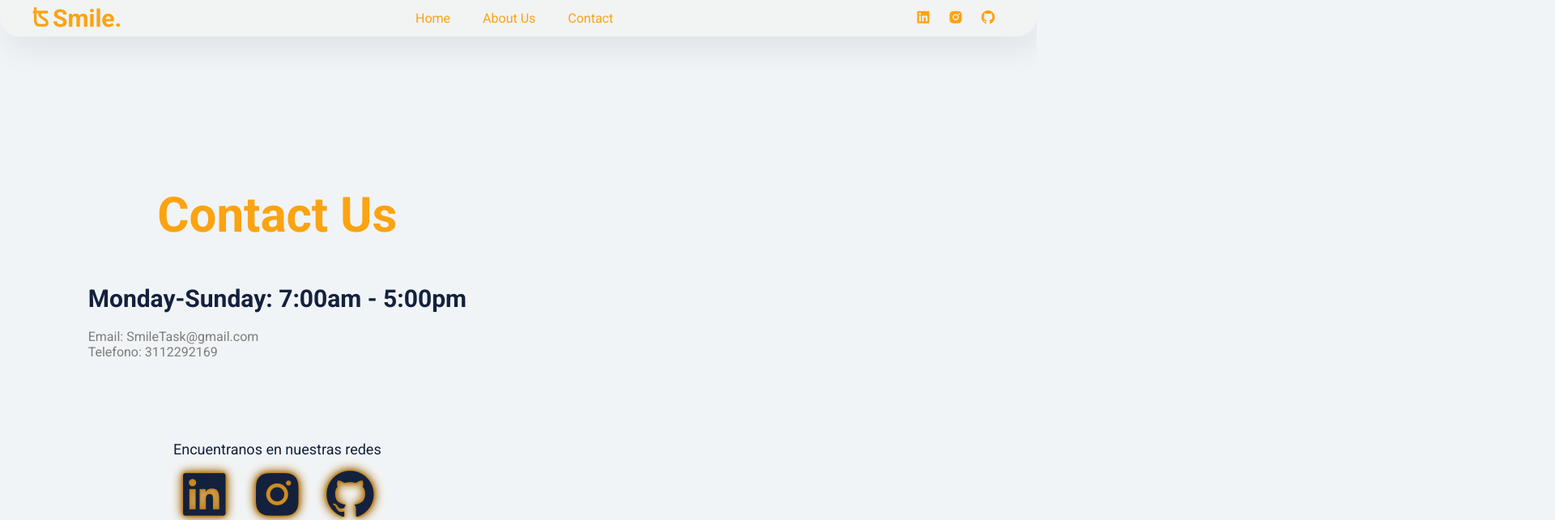
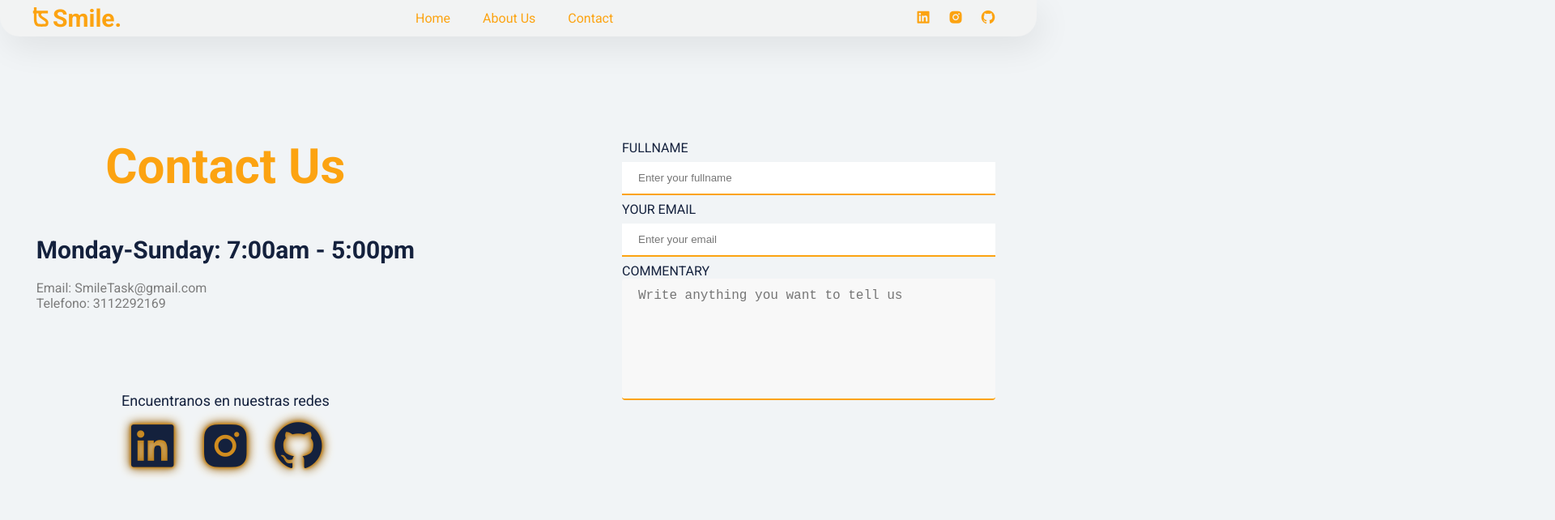
Before and after one commit to SmileTask/front-end, a React (Vite) app: page /contact in a window 1280 px wide. Shown: the top 642 px of the page at 81% size, 1920 px wide, since content can reach past the window. Built offline with nearby package versions, Linux system fonts and the light colour scheme.

Commit message:
add form into contact page

```diff
--- /dev/null
+++ b/src/components/contactComponents/contactForm.jsx
@@ -0,0 +1,30 @@
+import React from 'react'
+import '../../css/contactCss/form.css'
+
+const contactForm = () => {
+    return (
+        <div className="contactForm-content">
+            <div className="contentContact-form">
+                <form action="">
+                    <label htmlFor="fullName">FULLNAME
+                        <br/>
+                        <input type="text" name="email" id="email" placeholder="Enter your fullname"/>
+                    </label>
+                    <br/>
+                    <label htmlFor="yourEmail">YOUR EMAIL
+                        <br/>
+                        <input type="email" placeholder="Enter your email"/>
+                    </label>
+                    <br/>
+                    <label htmlFor="commentary">COMMENTARY
+                        <br/>
+                        <textarea name="commentary" id="commentary" cols="30" rows="10" placeholder="Write anything you want to tell us"></textarea>
+                    </label>
+
+                </form>
+            </div>
+        </div>
+    )
+}
+
+export default contactForm
--- /dev/null
+++ b/src/components/contactComponents/contactInfo.jsx
@@ -0,0 +1,29 @@
+import React from 'react'
+import '../../css/contactCss/info.css'
+
+const contactInfo = () => {
+    return (
+        <div className="contact-content">
+            <div className="contentContact-info">
+                <h2>Contact Us</h2>
+                <h3>Monday-Sunday: 7:00am - 5:00pm</h3>
+                <div className="contact-info">
+                    <p>Email: SmileTask@gmail.com</p>
+                    <p>Telefono: 3112292169</p>
+                </div>
+                <section className="contact-foundUs">
+                    Encuentranos en nuestras redes
+                </section>
+                <div className="contact-icons">
+                    <a href="https://www.linkedin.com/in/camilo-andres-moreno-roa-9981ba169/" target="_black"><i className='bx bxl-linkedin-square'></i></a>
+                    <a href="https://www.instagram.com/taurodev/" target="_blanck"><i className='bx bxl-instagram-alt'></i></a>
+                    <a href="https://github.com/Camilo1423" target="_blanck"><i className='bx bxl-github' ></i></a>
+                </div>
+                <div className="">
+                </div>
+            </div>
+        </div>
+    )
+}
+
+export default contactInfo
--- /dev/null
+++ b/src/css/contactCss/form.css
@@ -0,0 +1,40 @@
+.contactForm-content {
+    position: absolute;
+    height: 100%;
+    width: 90%;
+    left: 60%;
+    margin-top: 10%;
+}
+
+.contentContact-form {
+    text-align: left;
+}
+.contentContact-form form {
+    width: 40%;
+}
+
+.contentContact-form label {
+    color: var(--tone-six);
+}
+
+.contentContact-form input {
+    width: 100%;
+    padding: 12px 20px;
+    margin: 8px 0;
+    box-sizing: border-box;
+    border: none;
+    border-bottom: 2px solid var(--tone-five);
+}
+
+.contentContact-form textarea{
+    width: 100%;
+    height: 150px;
+    padding: 12px 20px;
+    box-sizing: border-box;
+    border: none;
+    border-bottom: 2px solid var(--tone-five);
+    border-radius: 4px;
+    background-color: #f8f8f8;
+    font-size: 16px;
+    resize: none;
+}
--- /dev/null
+++ b/src/css/contactCss/info.css
@@ -0,0 +1,57 @@
+.contact-content {
+    position: absolute;
+    top: 150px;
+    right: 60%;
+    z-index: 1;
+    margin-top: 20px;
+}
+
+.contentContact-info {
+    text-align: center;
+}
+
+.contentContact-info h2 {
+    color: var(--tone-five);
+    font-size: 60px;
+
+}
+
+.contentContact-info h3{
+    color: var(--tone-six);
+    margin-top: 50px;
+    font-size: 30px;
+}
+
+.contact-info{
+    color: var(--tone-four);
+    margin: 20px 0;
+    font-size: medium;
+    text-align: left;
+}
+
+.contact-foundUs {
+    margin-top: 100px;
+    font-size: large;
+    color: var(--tone-six);
+}
+
+.contact-icons a{
+    text-overflow: clip;
+    display: inline-block;
+    -webkit-box-sizing: border-box;
+    box-sizing: border-box;
+    padding: 10px;
+    border: none;
+    color: rgba(255, 255, 255, 1);
+    text-decoration: normal;
+    text-align: center;
+    -o-text-overflow: clip;
+    white-space: pre;
+    text-shadow: 0 0 15px var(--tone-five) ,
+    0 0 12px var(--tone-six) ,
+    0 0 3px var(--tone-five) ,
+    0 0 4px var(--tone-five) ,
+    0 0 5px var(--tone-five);
+    font-size: 70px;
+    color: var(--tone-six);
+}
--- a/src/css/pageCss/contact.css
+++ b/src/css/pageCss/contact.css
@@ -1,64 +1,4 @@
-.containerContact {
-    position: relative;
-    display: inline-block;
+.contactContainer {
     width: 100%;
-    z-index: -1;
+    margin-top: 50px;
 }
-.contact-content {
-    position: absolute;
-    top: 150px;
-    right: 60%;
-    right: 55%;
-    z-index: 1;
-    margin-top: 20px;
-}
-
-.contentContact-info {
-    text-align: center;
-}
-
-.containerContact h2 {
-    color: var(--tone-five);
-    font-size: 60px;
-
-}
-
-.contentContact-info h3{
-    color: var(--tone-six);
-    margin-top: 50px;
-    font-size: 30px;
-}
-
-.contact-info{
-    color: var(--tone-four);
-    margin: 20px 0;
-    font-size: medium;
-    text-align: left;
-}
-
-.contact-foundUs {
-    margin-top: 100px;
-    font-size: large;
-    color: var(--tone-six);
-}
-
-.contact-icons a{
-    text-overflow: clip;
-    display: inline-block;
-    -webkit-box-sizing: border-box;
-    box-sizing: border-box;
-    padding: 10px;
-    border: none;
-    color: rgba(255, 255, 255, 1);
-    text-decoration: normal;
-    text-align: center;
-    -o-text-overflow: clip;
-    white-space: pre;
-    text-shadow: 0 0 15px var(--tone-five) ,
-    0 0 12px var(--tone-six) ,
-    0 0 3px var(--tone-five) ,
-    0 0 4px var(--tone-five) ,
-    0 0 5px var(--tone-five);
-    font-size: 70px;
-    color: var(--tone-six);
-}
--- a/src/pages/Contact.jsx
+++ b/src/pages/Contact.jsx
@@ -1,28 +1,14 @@
 import React from 'react'
-import '../css/pageCss/contact.css'
+
+import ContactInfo from '.././components/contactComponents/contactInfo'
+import ContactForm from '.././components/contactComponents/contactForm.jsx'
+
 
 const contact = () => {
     return(
-        <div className="containerContact">
-            <div className="contact-content">
-                <div className="contentContact-info">
-                    <h2>Contact Us</h2>
-                    <h3>Monday-Sunday: 7:00am - 5:00pm</h3>
-                    <div className="contact-info">
-                        <p>Email: SmileTask@gmail.com</p>
-                        <p>Telefono: 3112292169</p>
-                    </div>
-                    <section className="contact-foundUs">
-                        Encuentranos en nuestras redes
-                    </section>
-                    <div className="contact-icons">
-                        <a href="https://www.linkedin.com/in/camilo-andres-moreno-roa-9981ba169/" target="_black"><i className='bx bxl-linkedin-square'></i></a>
-                        <a href="https://www.instagram.com/taurodev/" target="_blanck"><i className='bx bxl-instagram-alt'></i></a>
-                        <a href="https://github.com/Camilo1423" target="_blanck"><i className='bx bxl-github' ></i></a>
-                    </div>
-                    <div className=""></div>
-                </div>
-            </div>
+        <div className="contactContainer">
+            <ContactInfo/>
+            <ContactForm/>
         </div>
     )
 }
```
